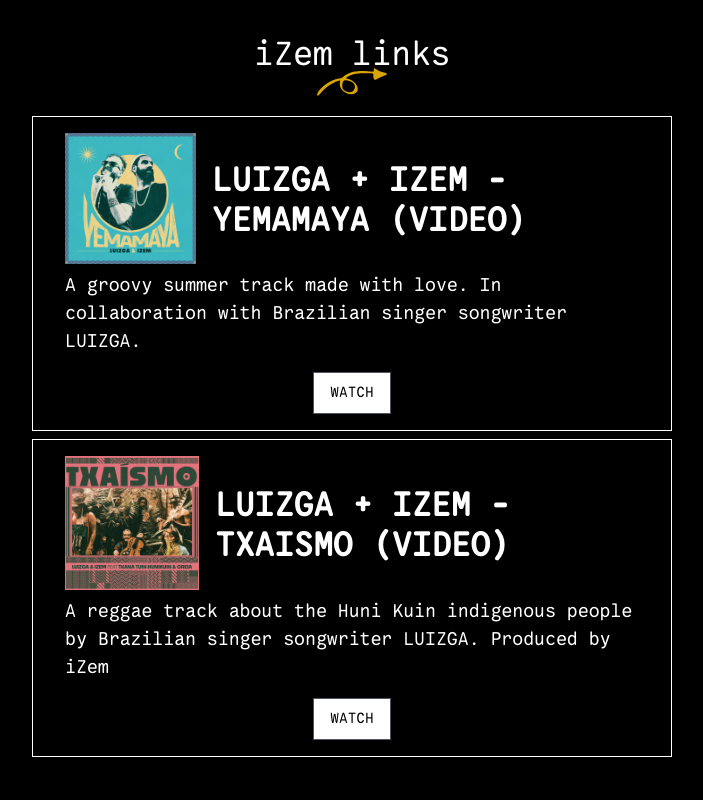
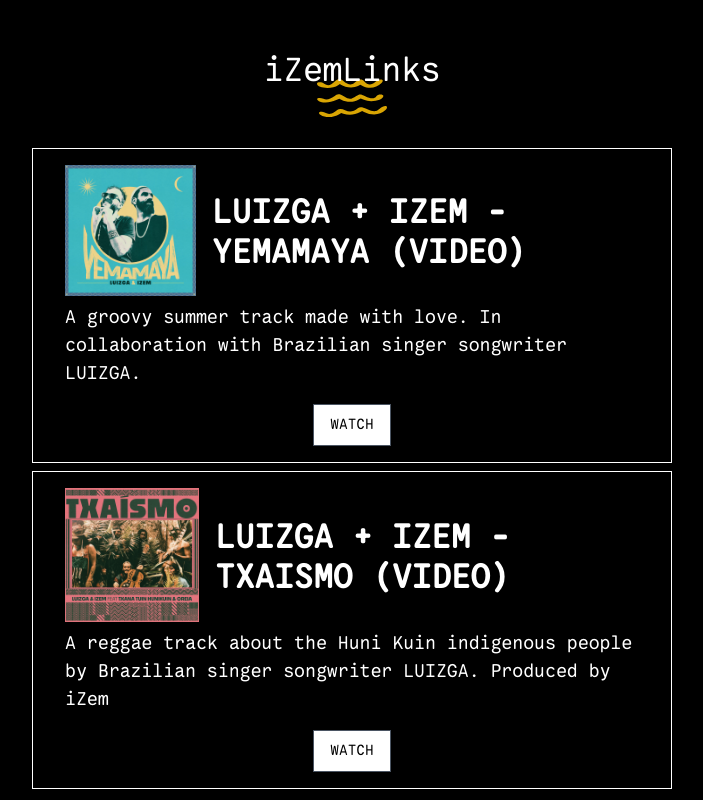
Before and after one commit to jeremieemk/linktree-izem, a Next.js app: page / in a window 1280 px wide. Shown: the whole page, without its empty margins (288-991 px from the left). Built offline with nearby package versions, Linux system fonts and the light colour scheme.

Commit message:
deploy bug fix

```diff
--- a/pages/components/Header.tsx
+++ b/pages/components/Header.tsx
@@ -2,11 +2,11 @@ import Image from "next/image";
 
 const Header = () => {
     return (
-        <div className="w-full flex justify-center items-center h-28">
-            <h1 className=" text-white text-4xl z-10 relative">iZem links</h1>
-            <div className='absolute top-8 ' >
+        <div className="w-full flex justify-center items-center h-36">
+            <h1 className=" text-white text-4xl z-10 relative">iZemLinks </h1>
+            <div className='absolute top-12' >
             <Image
-                    src="/arrow.svg"
+                    src="/wave.svg"
                     alt="arrow"
                     width={70}
                     height={100}
--- a/pages/index.tsx
+++ b/pages/index.tsx
@@ -1,6 +1,6 @@
 import type { NextPage } from "next";
 import Header from "./components/Header";
-import LinkList from "./components/linkList";
+import LinkList from "./components/LinkList";
 
 const Home: NextPage = () => {
 	return (
```
